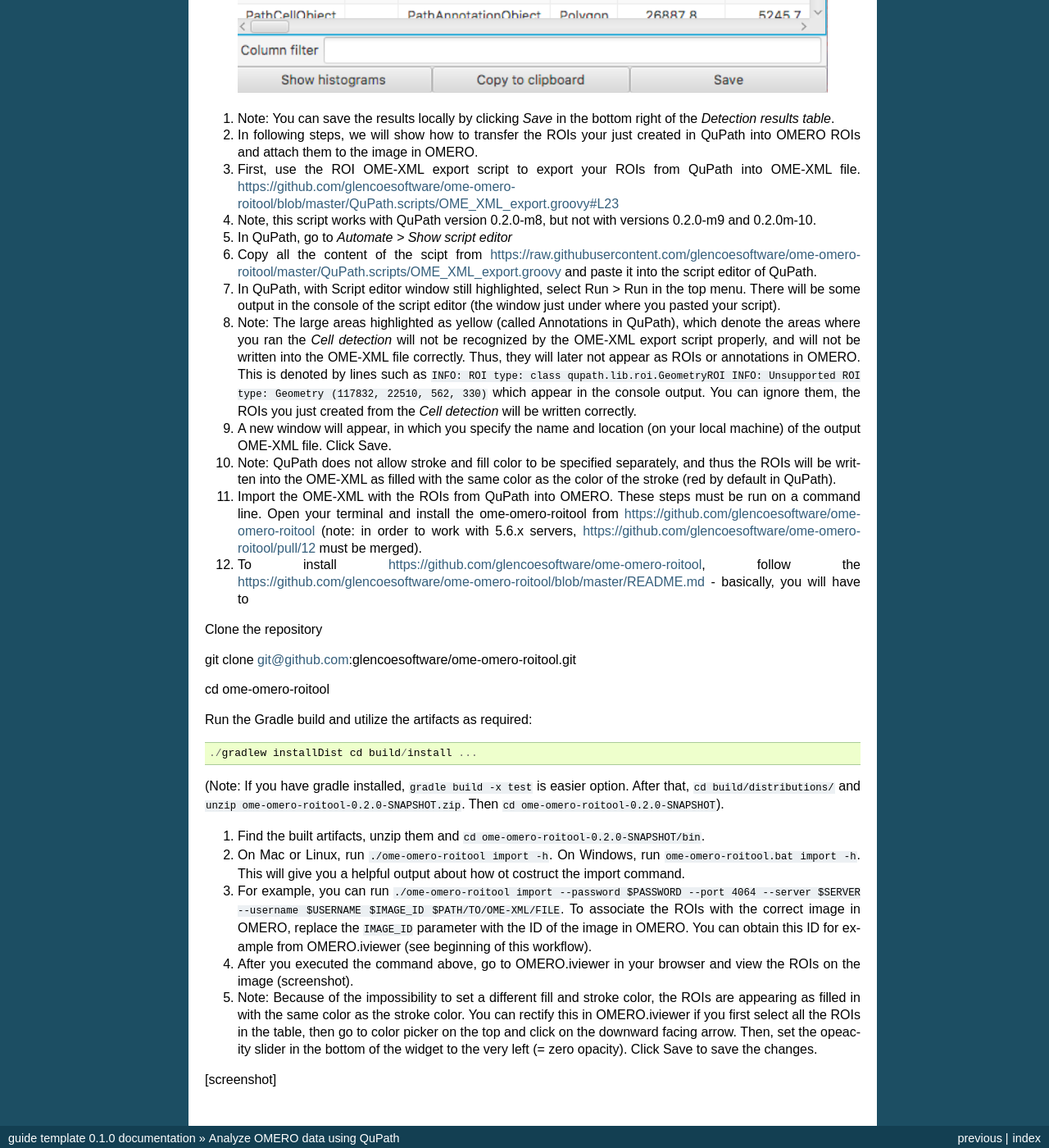
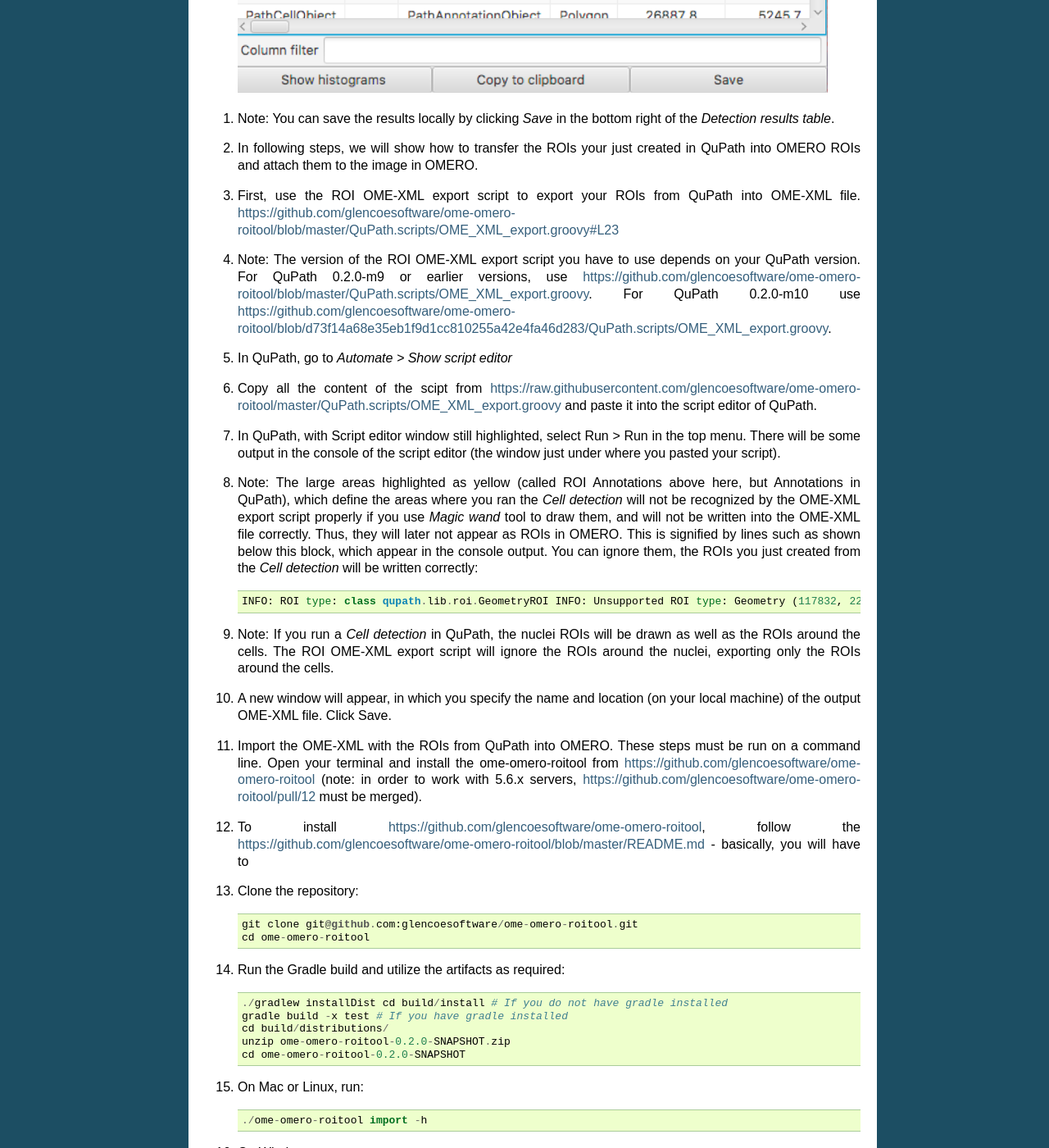
Before and after one commit to ome/omero-guide-qupath, a Sphinx documentation site: the page built from docs/qupath.rst, in a window 1280 px wide and 1400 px high, scrolled down 1817 px. Shown: the whole window at 82% size. Built offline with Sphinx 7.4.7, drawn with Linux system fonts in a browser that asks for light colours; some of the changed text lies outside the part shown.

Commit message:
Improve text, add notes, improve workflow

```diff
--- a/docs/qupath.rst
+++ b/docs/qupath.rst
@@ -46,7 +46,7 @@
 
 #. First, use the ROI OME-XML export script to export your ROIs from QuPath into OME-XML file. https://github.com/glencoesoftware/ome-omero-roitool/blob/master/QuPath.scripts/OME_XML_export.groovy#L23
 
-#. Note, this script works with QuPath version 0.2.0-m8, but not with versions 0.2.0-m9 and 0.2.0m-10.
+#. Note: The version of the ROI OME-XML export script you have to use depends on your QuPath version. For QuPath 0.2.0-m9 or earlier versions, use https://github.com/glencoesoftware/ome-omero-roitool/blob/master/QuPath.scripts/OME_XML_export.groovy. For QuPath 0.2.0-m10 use https://github.com/glencoesoftware/ome-omero-roitool/blob/d73f14a68e35eb1f9d1cc810255a42e4fa46d283/QuPath.scripts/OME_XML_export.groovy.
 
 #. In QuPath, go to *Automate > Show script editor*
 
@@ -54,37 +54,50 @@
 
 #. In QuPath, with Script editor window still highlighted, select Run > Run in the top menu. There will be some output in the console of the script editor (the window just under where you pasted your script).
 
-#. Note: The large areas highlighted as yellow (called Annotations in QuPath), which denote the areas where you ran the *Cell detection* will not be recognized by the OME-XML export script properly, and will not be written into the OME-XML file correctly. Thus, they will later not appear as ROIs or annotations in OMERO. This is denoted by lines such as ``INFO: ROI type: class qupath.lib.roi.GeometryROI INFO: Unsupported ROI type: Geometry (117832, 22510, 562, 330)`` which appear in the console output. You can ignore them, the ROIs you just created from the *Cell detection* will be written correctly.
+#. Note: The large areas highlighted as yellow (called ROI Annotations above here, but Annotations in QuPath), which define the areas where you ran the *Cell detection* will not be recognized by the OME-XML export script properly if you use *Magic wand* tool to draw them, and will not be written into the OME-XML file correctly. Thus, they will later not appear as ROIs in OMERO. This is signified by lines such as shown below this block, which appear in the console output. You can ignore them, the ROIs you just created from the *Cell detection* will be written correctly::
+
+      INFO: ROI type: class qupath.lib.roi.GeometryROI INFO: Unsupported ROI type: Geometry (117832, 22510, 562, 330)
+
+#. Note: If you run a *Cell detection* in QuPath, the nuclei ROIs will be drawn as well as the ROIs around the cells. The ROI OME-XML export script will ignore the ROIs around the nuclei, exporting only the ROIs around the cells.
 
 #. A new window will appear, in which you specify the name and location (on your local machine) of the output OME-XML file. Click Save.
-
-#. Note: QuPath does not allow stroke and fill color to be specified separately, and thus the ROIs will be written into the OME-XML as filled with the same color as the color of the stroke (red by default in QuPath).
 
 #. Import the OME-XML with the ROIs from QuPath into OMERO. These steps must be run on a command line. Open your terminal and install the ome-omero-roitool from https://github.com/glencoesoftware/ome-omero-roitool (note: in order to work with 5.6.x servers, https://github.com/glencoesoftware/ome-omero-roitool/pull/12 must be merged).
 
 #. To install https://github.com/glencoesoftware/ome-omero-roitool, follow the https://github.com/glencoesoftware/ome-omero-roitool/blob/master/README.md - basically, you will have to
 
 
-Clone the repository
+#. Clone the repository::
 
-git clone git@github.com:glencoesoftware/ome-omero-roitool.git
+      git clone git@github.com:glencoesoftware/ome-omero-roitool.git
+      cd ome-omero-roitool
 
-cd ome-omero-roitool
+#. Run the Gradle build and utilize the artifacts as required::
 
-Run the Gradle build and utilize the artifacts as required::
+      ./gradlew installDist cd build/install # If you do not have gradle installed
+      gradle build -x test # If you have gradle installed
+      cd build/distributions/
+      unzip ome-omero-roitool-0.2.0-SNAPSHOT.zip
+      cd ome-omero-roitool-0.2.0-SNAPSHOT
 
-./gradlew installDist cd build/install ...
+#. On Mac or Linux, run::
 
-(Note: If you have gradle installed, ``gradle build -x test`` is easier option. After that, ``cd build/distributions/`` and ``unzip ome-omero-roitool-0.2.0-SNAPSHOT.zip``. Then ``cd ome-omero-roitool-0.2.0-SNAPSHOT``).
+      ./ome-omero-roitool import -h
 
-#. Find the built artifacts, unzip them and ``cd ome-omero-roitool-0.2.0-SNAPSHOT/bin``.
+#. On Windows, run::
 
-#. On Mac or Linux, run ``./ome-omero-roitool import -h``. On Windows, run ``ome-omero-roitool.bat import -h``. This will give you a helpful output about how ot costruct the import command.
+      ome-omero-roitool.bat import -h
 
-#. For example, you can run ``./ome-omero-roitool import --password $PASSWORD --port 4064 --server $SERVER --username $USERNAME $IMAGE_ID $PATH/TO/OME-XML/FILE``. To associate the ROIs with the correct image in OMERO, replace the ``IMAGE_ID`` parameter with the ID of the image in OMERO. You can obtain this ID for example from OMERO.iviewer (see beginning of this workflow).
+#. The ``-h`` option will give you a helpful output about how ot costruct the import command.
 
-#. After you executed the command above, go to OMERO.iviewer in your browser and view the ROIs on the image (screenshot).
+#. To achieve the import of the ROIs to OMERO, you can run::
 
-#. Note: Because of the impossibility to set a different fill and stroke color, the ROIs are appearing as filled in with the same color as the stroke color. You can rectify this in OMERO.iviewer if you first select all the ROIs in the table, then go to color picker on the top and click on the downward facing arrow. Then, set the opeacity slider in the bottom of the widget to the very left (= zero opacity). Click Save to save the changes.
+      ./ome-omero-roitool import --password $PASSWORD --port 4064 --server $SERVER --username $USERNAME $IMAGE_ID $PATH/TO/OME-XML/FILE
+
+#. In the above command, replace the ``$IMAGE_ID`` parameter with the ID of the image in OMERO. You can obtain this ID for example from OMERO.iviewer (see beginning of this workflow).
+
+#. After you executed the ``import`` command above, go to OMERO.iviewer in your browser and view the ROIs on the image (screenshot).
+
+#. Note: QuPath 0.2.0-m8 or earlier does not allow to set a different fill and stroke color when exporting the ROIs from QuPath to OME-XML. Thus, after import to OMERO, the ROIs are appearing as filled in with the same color as the stroke color (screenshot). You can rectify this in OMERO.iviewer if you first select all the ROIs in the table, then go to color picker on the top of the right-hand pane (screenshot) and click on the downward facing arrow. Then, set the opeacity slider in the bottom of the widget to the very left (= zero opacity), (screenshot) and click *Choose*. Click *Save* to save the changes. After you deselect the ROIs, you will see the ROIs with the same stroke and fill as QuPath originally created them (screenshot).
 
 [screenshot]
```
